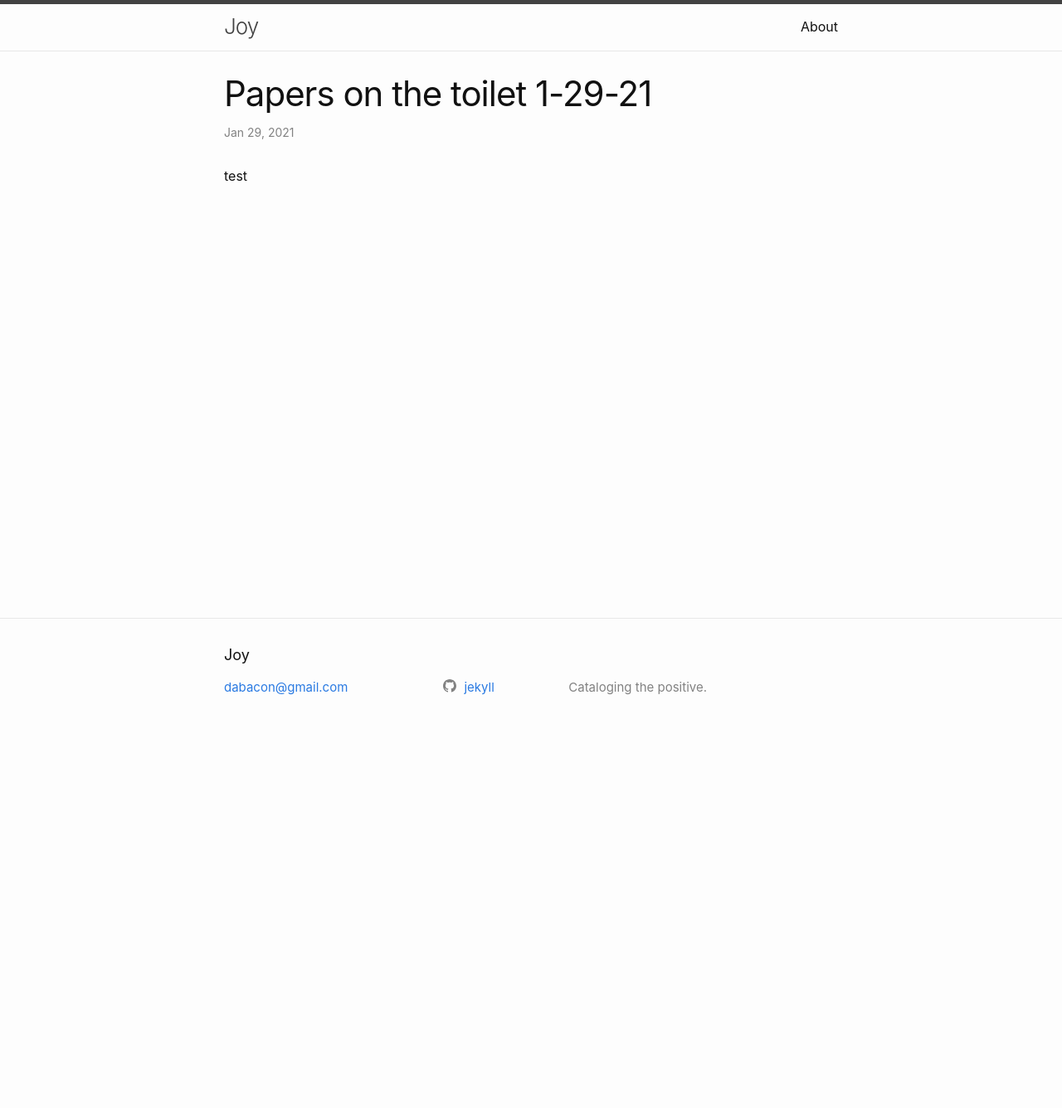
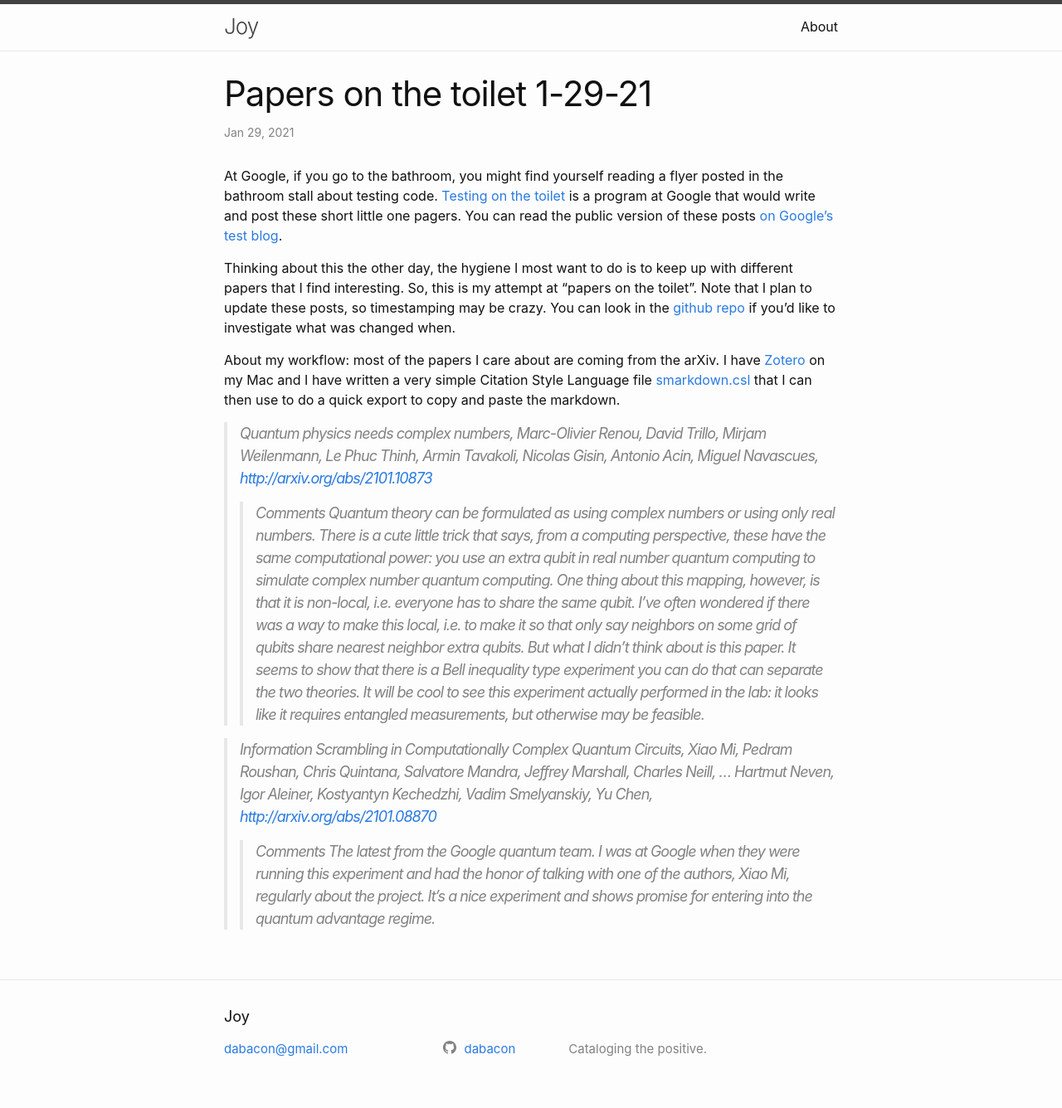
Before and after one commit to dabacon/dabacon.github.io, a Jekyll site: the page built from _posts/2021-01-29-pott.md, in a window 1280 px wide. Shown: the whole page at 83% size. Built offline with Jekyll 4.4.1, drawn with Linux system fonts in a browser that asks for light colours; before the commit the page ends 900 px from its top, so only the background shows below that.

Commit message:
Update pott

```diff
--- a/_config.yml
+++ b/_config.yml
@@ -24,7 +24,7 @@ description: >- # this means to ignore newlines until "baseurl:"
   Cataloging the positive.
 baseurl: "" # the subpath of your site, e.g. /blog
 url: "" # the base hostname & protocol for your site, e.g. http://example.com
-github_username:  jekyll
+github_username:  dabacon
 
 # Build settings
 plugins:
--- a/_posts/2021-01-29-pott.md
+++ b/_posts/2021-01-29-pott.md
@@ -4,4 +4,14 @@ title:  "Papers on the toilet 1-29-21"
 categories: pott
 ---
 
-test
+At Google, if you go to the bathroom, you might find yourself reading a flyer posted in the bathroom stall about testing code. [Testing on the toilet](https://testing.googleblog.com/2007/01/introducing-testing-on-toilet.html) is a program at Google that would write and post these short little one pagers.  You can read the public version of these posts [on Google's test blog](https://testing.googleblog.com/search/label/TotT).
+
+Thinking about this the other day, the hygiene I most want to do is to keep up with different papers that I find interesting. So, this is my attempt at "papers on the toilet". Note that I plan to update these posts, so timestamping may be crazy. You can look in the [github repo](https://github.com/dabacon/dabacon.github.io) if you'd like to investigate what was changed when.
+
+About my workflow: most of the papers I care about are coming from the arXiv. I have [Zotero](https://www.zotero.org/) on my Mac and I have written a very simple Citation Style Language file [smarkdown.csl](utils/smarkdown.csl) that I can then use to do a quick export to copy and paste the markdown.
+
+> *Quantum physics needs complex numbers*, Marc-Olivier Renou, David Trillo, Mirjam Weilenmann, Le Phuc Thinh, Armin Tavakoli, Nicolas Gisin, Antonio Acin, Miguel Navascues, [http://arxiv.org/abs/2101.10873](http://arxiv.org/abs/2101.10873)
+>> *Comments* Quantum theory can be formulated as using complex numbers or using only real numbers.  There is a cute little trick that says, from a computing perspective, these have the same computational power: you use an extra qubit in real number quantum computing to simulate complex number quantum computing. One thing about this mapping, however, is that it is non-local, i.e. everyone has to share the same qubit.  I've often wondered if there was a way to make this local, i.e. to make it so that only say neighbors on some grid of qubits share nearest neighbor extra qubits.  But what I didn't think about is this paper.  It seems to show that there is a Bell inequality type experiment you can do that can separate the two theories.  It will be cool to see this experiment actually performed in the lab: it looks like it requires entangled measurements, but otherwise may be feasible.
+
+> *Information Scrambling in Computationally Complex Quantum Circuits*, Xiao Mi, Pedram Roushan, Chris Quintana, Salvatore Mandra, Jeffrey Marshall, Charles Neill, ... Hartmut Neven, Igor Aleiner, Kostyantyn Kechedzhi, Vadim Smelyanskiy, Yu Chen, [http://arxiv.org/abs/2101.08870](http://arxiv.org/abs/2101.08870)
+>> *Comments* The latest from the Google quantum team. I was at Google when they were running this experiment and had the honor of talking with one of the authors, Xiao Mi, regularly about the project. It's a nice experiment and shows promise for entering into the quantum advantage regime.
```
